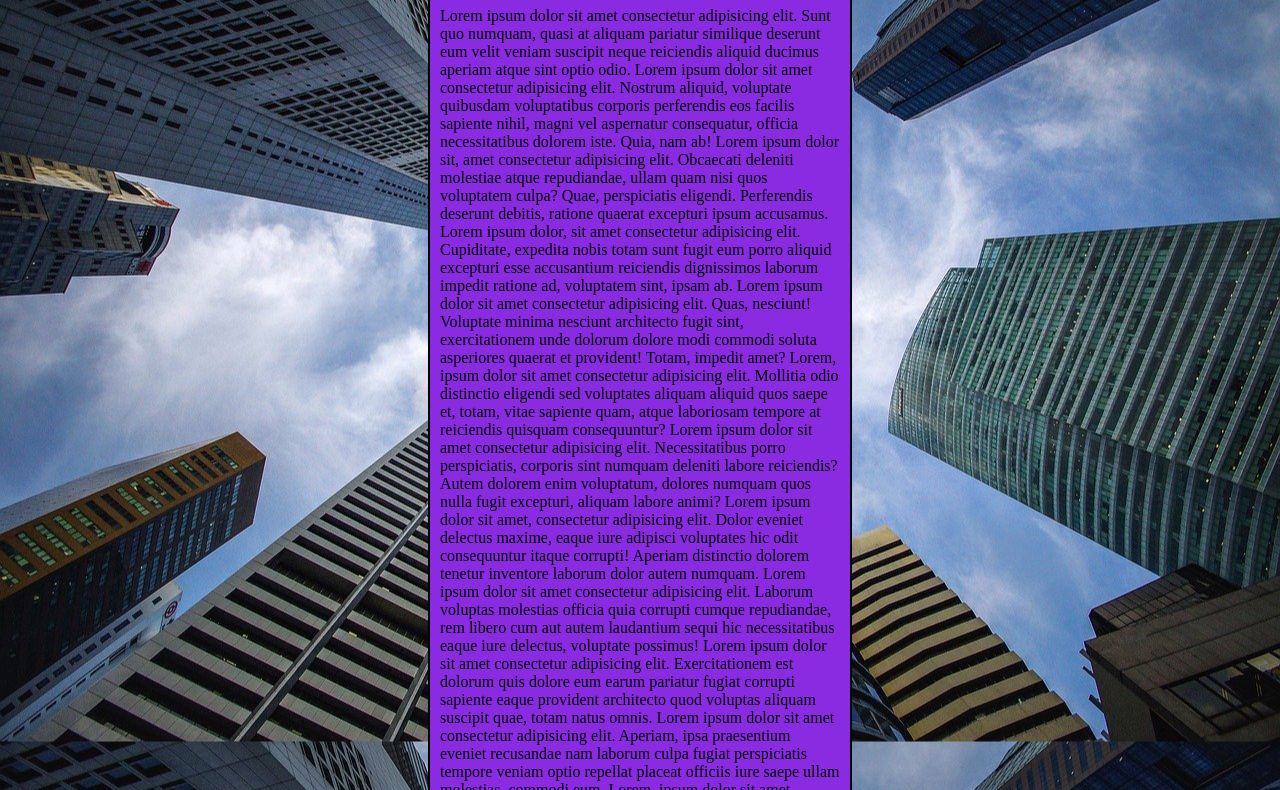
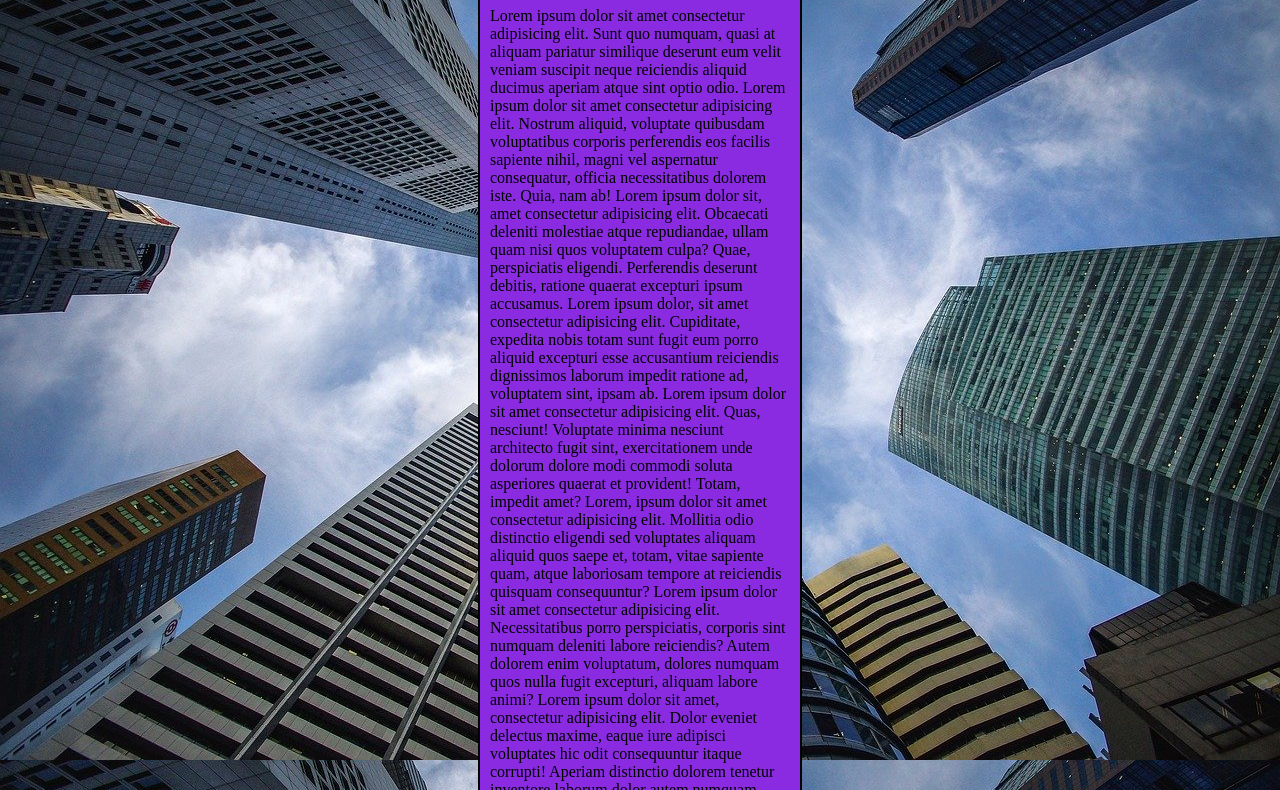
Before and after one commit to DNS239/Html-Css, a plain HTML site: page Exercicios/Ex022/fundo006.html in a window 1280 px wide. Shown: the part 93-883 px from the top of the page. Drawn offline with Linux system fonts and the light colour scheme.

Commit message:
Ex022-fundo006-terminado

```diff
--- a/Exercicios/Ex022/fundo006.html
+++ b/Exercicios/Ex022/fundo006.html
@@ -3,21 +3,33 @@
 <head>
     <meta charset="UTF-8">
     <meta name="viewport" content="width=device-width, initial-scale=1.0">
-    <title>Document</title>
+    <title>Fundo fixo</title>
     <style>
         body {
             height: 100vh;
-            background-color: aquamarine;
+           /* background-color: aquamarine;
             background-image: url('imagens/wallpaper002.jpg');
             background-position: center, center;
-            background-repeat: repeat-y;
-            background-size: cover; /* contain*/
+            background-repeat: no-repeat;
+            background-size: cover;
+            background-attachment: fixed;
+            */
+
+
+            /*
+            contain
+            Short-hand -- background
+            color > image > position > repeat > [size] > attachment
+            */
+
+            background: aquamarine url('imagens/wallpaper002.jpg') center center no-repeat fixed;
+            background-size: cover;
         }
 
         main {
             border: 2px solid black;
             border-radius: 10px;
-            width: 400px;
+            max-width: 300px;
             background-color: blueviolet;
             margin: auto;
             padding: 10px;
```
